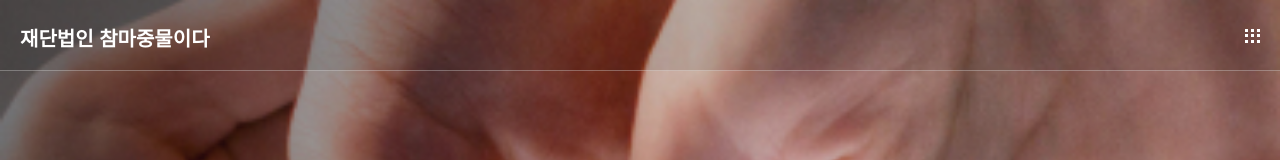
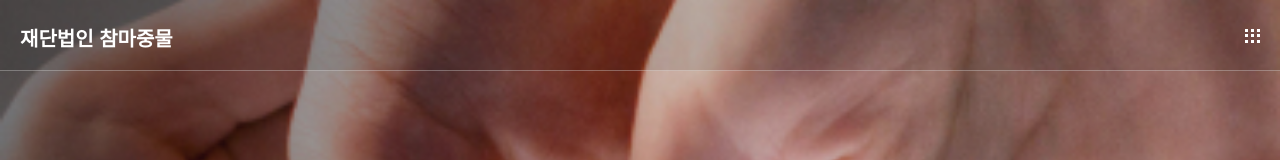
Before and after one commit to jamtty/bnp-chammajungmul, a React (Vite) app: page / in a window 1280 px wide. Shown: the top 160 px of the page. Built offline with nearby package versions, Linux system fonts and the light colour scheme; a web font is replaced by a local one.

Commit message:
feat: SiteHeader 수정 및 빌드 업데이트

```diff
--- a/src/components/SiteHeader.tsx
+++ b/src/components/SiteHeader.tsx
@@ -51,7 +51,7 @@ export default function SiteHeader() {
       <div className={`header${isDropdownVisible ? ' active' : ''}`}>
         <div className="inner">
           <Link to="/" className="logo" aria-label="메인으로">
-            재단법인 참마중물이다
+            재단법인 참마중물
           </Link>
           <ul
             id="menu"
```
